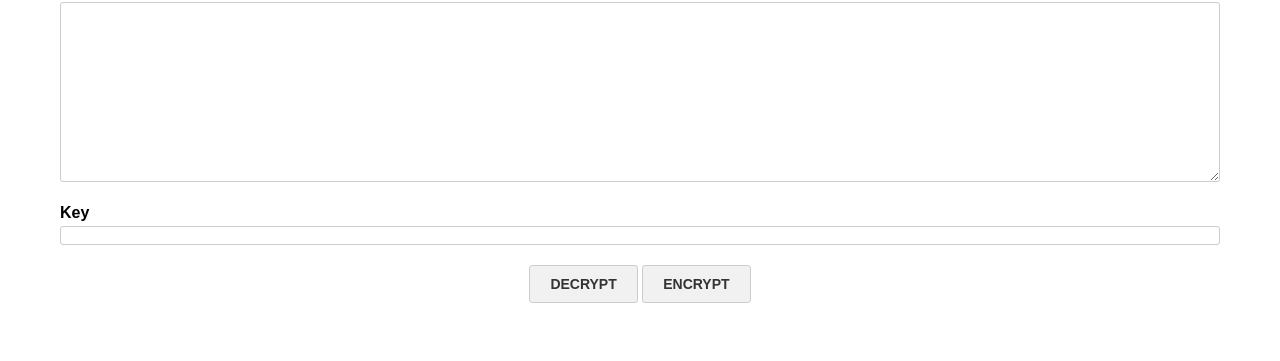
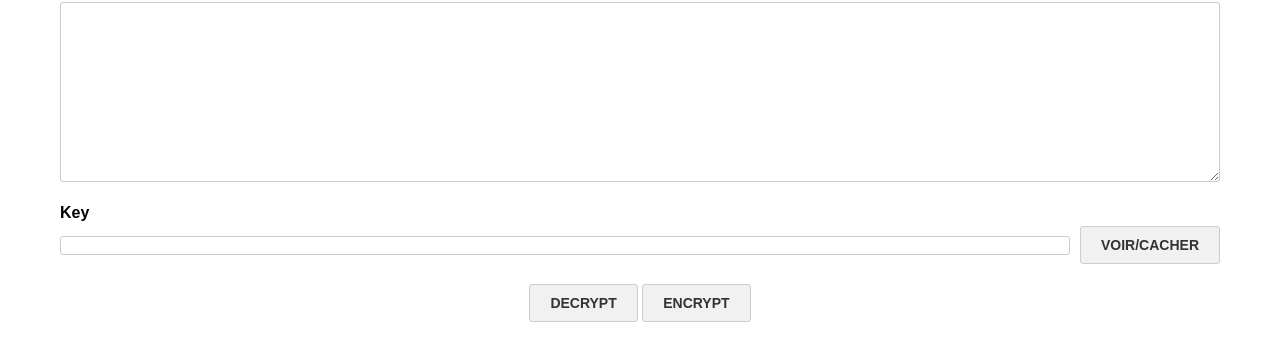
Before and after one commit to Fred-LC/encryption-web, a plain HTML site: page index.html in a window 1280 px wide. Shown: the part 91-452 px from the top of the page. Drawn offline with Linux system fonts and the light colour scheme.

Commit message:
Possibilité de cacher/voir la clé de chiffrement entrée.

```diff
--- a/css/style.css
+++ b/css/style.css
@@ -28,11 +28,26 @@ h1 {
     padding: 0 20px;
 }
 
+.row {
+    display: flex;
+    flex-wrap: nowrap;
+    justify-content: space-between;
+    align-items: center;
+
+    input {
+        flex: 1 1 auto;
+    }
+}
+
 .field-container {
     margin-bottom: 20px;
 
     > * {
         width: 100%;
+    }
+
+    .row {
+        column-gap: 10px;
     }
 }
 
--- a/index.html
+++ b/index.html
@@ -25,7 +25,10 @@
 
                 <div class="field-container">
                     <label for="key">Key</label>
-                    <input type="text" id="key" name="key" required />
+                    <div class="row">
+                        <input type="password" id="key" name="key" required />
+                        <button type="button" class="display-hide" data-name="key">Voir/cacher</button>
+                    </div>
                 </div>
 
                 <div class="align-center">
--- a/js/script.js
+++ b/js/script.js
@@ -36,4 +36,11 @@ jQuery(function() {
     function encrypt(content, key) {
         return Aes.Ctr.encrypt(content, key, 256);
     }
+
+    $('#form').on('click', '.display-hide', function (event) {
+        ('password' === $('[name="' + $(this).data('name') + '"]').attr('type'))
+            ? $('[name="' + $(this).data('name') + '"]').attr('type', 'text')
+            : $('[name="' + $(this).data('name') + '"]').attr('type', 'password')
+        ;
+    });
 });
```
